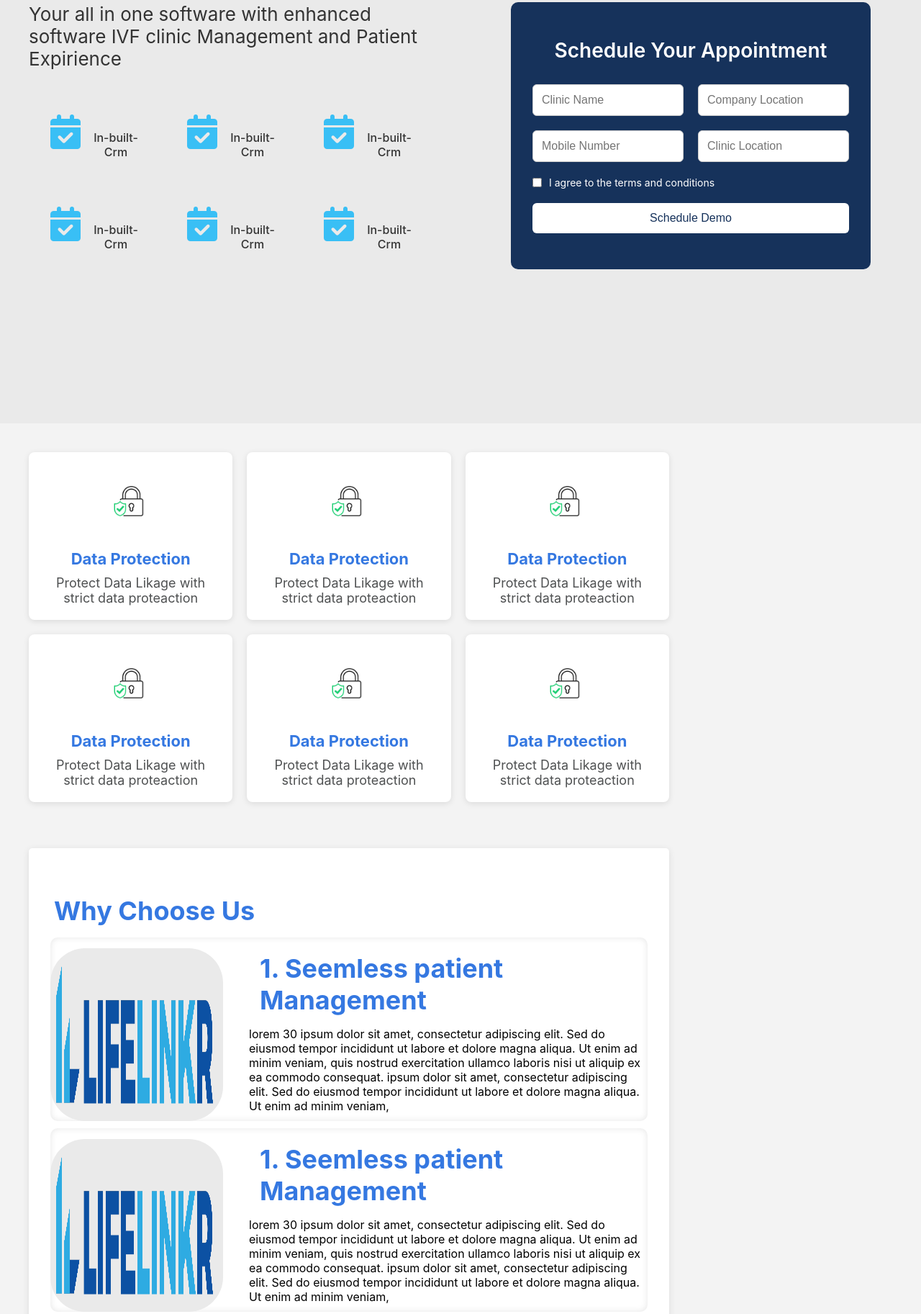
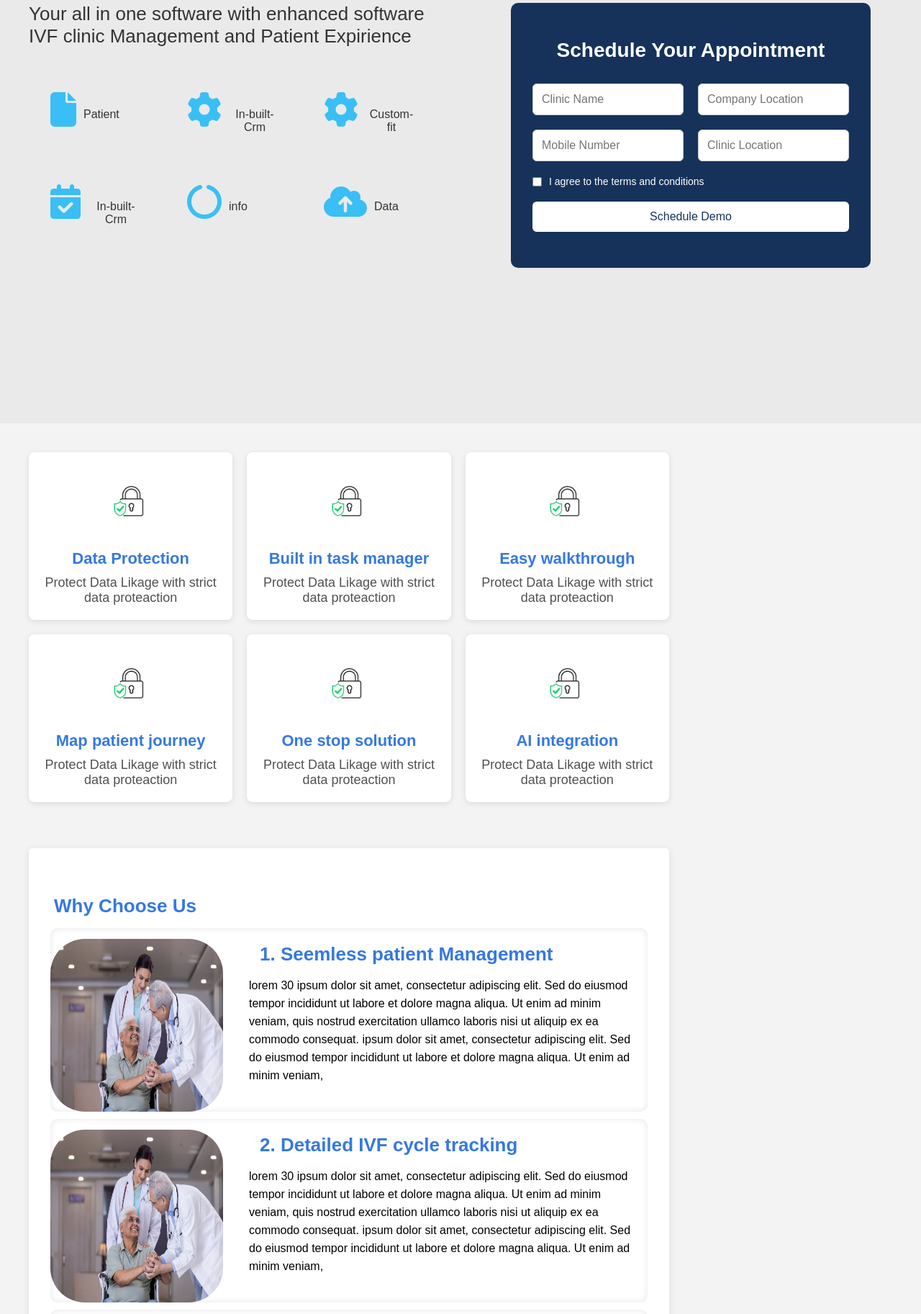
Before and after one commit to rj7075/lifelinkr, a plain HTML site: page index.html in a window 1280 px wide. Shown: the part 344-2169 px from the top of the page at 72% size. Drawn offline with Linux system fonts and the light colour scheme; a web font is replaced by a local one.

Commit message:
third commit

```diff
--- a/index.html
+++ b/index.html
@@ -9,7 +9,9 @@
       href="https://fonts.googleapis.com/css2?family=Roboto&display=swap"
       rel="stylesheet"
     />
-
+     <link rel="preconnect" href="https://fonts.googleapis.com">
+<link rel="preconnect" href="https://fonts.gstatic.com" crossorigin>
+<link href="https://fonts.googleapis.com/css2?family=Ancizar+Sans:ital,wght@0,100..1000;1,100..1000&family=Inter:ital,opsz,wght@0,14..32,100..900;1,14..32,100..900&family=Oleo+Script+Swash+Caps:wght@400;700&family=Open+Sans:ital,wght@0,300..800;1,300..800&family=Poppins:ital,wght@0,100;0,200;0,300;0,400;0,500;0,600;0,700;0,800;0,900;1,100;1,200;1,300;1,400;1,500;1,600;1,700;1,800;1,900&family=Roboto:ital,wght@0,100..900;1,100..900&display=swap" rel="stylesheet">
     <script
       src="https://kit.fontawesome.com/5b945d12c0.js"
       crossorigin="anonymous"
@@ -61,28 +63,28 @@
 
           <div class="icon-grid">
             <div class="icon-box">
-              <i class="fas fa-calendar-check"></i>
+              <i class="fa-solid fa-file"></i>
+              <span>Patient</span>
+            </div>
+            <div class="icon-box">
+              <i class="fa-solid fa-gear"></i>
               <span>In-built-Crm</span>
+            </div>
+            <div class="icon-box">
+              <i class="fa-solid fa-gear"></i>
+              <span>Custom-fit</span>
             </div>
             <div class="icon-box">
               <i class="fas fa-calendar-check"></i>
               <span>In-built-Crm</span>
             </div>
             <div class="icon-box">
-              <i class="fas fa-calendar-check"></i>
-              <span>In-built-Crm</span>
+              <i class="fa-solid fa-circle-notch"></i>
+              <span>info</span>
             </div>
             <div class="icon-box">
-              <i class="fas fa-calendar-check"></i>
-              <span>In-built-Crm</span>
-            </div>
-            <div class="icon-box">
-              <i class="fas fa-calendar-check"></i>
-              <span>In-built-Crm</span>
-            </div>
-            <div class="icon-box">
-              <i class="fas fa-calendar-check"></i>
-              <span>In-built-Crm</span>
+              <i class="fa-solid fa-cloud-arrow-up"></i>
+              <span>Data</span>
             </div>
           </div>
         </div>
@@ -122,27 +124,27 @@
           </div>
           <div class="box">
             <img src="images/icon/dataprotection.png" alt="Icon 3" />
-            <h3>Data Protection</h3>
+            <h3>Built in task manager</h3>
             <p>Protect Data Likage with strict data proteaction</p>
           </div>
           <div class="box">
             <img src="images/icon/dataprotection.png" alt="Icon 3" />
-            <h3>Data Protection</h3>
+            <h3>Easy walkthrough</h3>
             <p>Protect Data Likage with strict data proteaction</p>
           </div>
           <div class="box">
             <img src="images/icon/dataprotection.png" alt="Icon 3" />
-            <h3>Data Protection</h3>
+            <h3>Map patient journey</h3>
             <p>Protect Data Likage with strict data proteaction</p>
           </div>
           <div class="box">
             <img src="images/icon/dataprotection.png" alt="Icon 3" />
-            <h3>Data Protection</h3>
+            <h3>One stop solution</h3>
             <p>Protect Data Likage with strict data proteaction</p>
           </div>
           <div class="box">
             <img src="images/icon/dataprotection.png" alt="Icon 3" />
-            <h3>Data Protection</h3>
+            <h3>AI integration</h3>
             <p>Protect Data Likage with strict data proteaction</p>
           </div>
         </div>
@@ -151,7 +153,7 @@
           <h2>Why Choose Us</h2>
           <div class="choose-box">
             <div class="image-box">
-              <img src="images/image.png" alt="Choose Us Image" />
+              <img src="images/icon/patientcare.png" alt="Choose Us Image" />
             </div>
             <div class="content-box">
               <h2>1. Seemless patient Management</h2>
@@ -169,10 +171,10 @@
 
           <div class="choose-box">
             <div class="image-box">
-              <img src="images/image.png" alt="Choose Us Image" />
+              <img src="images/icon/patientcare.png" alt="Choose Us Image" />
             </div>
             <div class="content-box">
-              <h2>1. Seemless patient Management</h2>
+              <h2>2. Detailed IVF cycle tracking</h2>
               <p>
                 lorem 30 ipsum dolor sit amet, consectetur adipiscing elit. Sed
                 do eiusmod tempor incididunt ut labore et dolore magna aliqua.
@@ -187,10 +189,10 @@
 
           <div class="choose-box">
             <div class="image-box">
-              <img src="images/image.png" alt="Choose Us Image" />
+              <img src="images/icon/patientcare.png" alt="Choose Us Image" />
             </div>
             <div class="content-box">
-              <h2>1. Seemless patient Management</h2>
+              <h2>3.Automated Billing and Finanace integration</h2>
               <p>
                 lorem 30 ipsum dolor sit amet, consectetur adipiscing elit. Sed
                 do eiusmod tempor incididunt ut labore et dolore magna aliqua.
@@ -205,10 +207,10 @@
 
           <div class="choose-box">
             <div class="image-box">
-              <img src="images/image.png" alt="Choose Us Image" />
+              <img src="images/icon/patientcare.png" alt="Choose Us Image" />
             </div>
             <div class="content-box">
-              <h2>1. Seemless patient Management</h2>
+              <h2>4.Lab Management</h2>
               <p>
                 lorem 30 ipsum dolor sit amet, consectetur adipiscing elit. Sed
                 do eiusmod tempor incididunt ut labore et dolore magna aliqua.
@@ -223,10 +225,10 @@
 
           <div class="choose-box">
             <div class="image-box">
-              <img src="images/image.png" alt="Choose Us Image" />
+              <img src="images/icon/patientcare.png" alt="Choose Us Image" />
             </div>
             <div class="content-box">
-              <h2>1. Seemless patient Management</h2>
+              <h2>5. Reporting and complience</h2>
               <p>
                 lorem 30 ipsum dolor sit amet, consectetur adipiscing elit. Sed
                 do eiusmod tempor incididunt ut labore et dolore magna aliqua.
@@ -244,27 +246,27 @@
           <h2>Benifits You will Gain</h2>
           <div class="grid">
             <div class="benifit-box">
-              <img src="images/image.png" alt="Icon 3" />
+              <img src="images/icon/benifit.png" alt="Icon 3" />
               <h3>Data <span>Protection</span></h3>
             </div>
             <div class="benifit-box">
-              <img src="images/image.png" alt="Icon 3" />
+              <img src="images/icon/patientcare.png" alt="Icon 3" />
               <h3>Data <span>Protection</span></h3>
             </div>
             <div class="benifit-box">
-              <img src="images/image.png" alt="Icon 3" />
+              <img src="images/icon/benifit.png" alt="Icon 3" />
               <h3>Data <span>Protection</span></h3>
             </div>
             <div class="benifit-box">
-              <img src="images/image.png" alt="Icon 3" />
+              <img src="images/icon/patientcare.png" alt="Icon 3" />
               <h3>Data <span>Protection</span></h3>
             </div>
             <div class="benifit-box">
-              <img src="images/image.png" alt="Icon 3" />
+              <img src="images/icon/benifit.png" alt="Icon 3" />
               <h3>Data <span>Protection</span></h3>
             </div>
             <div class="benifit-box">
-              <img src="images/image.png" alt="Icon 3" />
+              <img src="images/icon/patientcare.png" alt="Icon 3" />
               <h3>Data <span>Protection</span></h3>
             </div>
           </div>
@@ -272,7 +274,7 @@
         <div class="faq">
           <h2>FAQ</h2>
           <div class="faq-image">
-            <img src="images/image.png" alt="" />
+            <img src="images/icon/patientcare.png" alt="" />
           </div>
           <div class="accordion">
             <div class="accordion-item">
@@ -466,7 +468,7 @@
           <h2>Managing Art made Hassle Free</h2>
           <div class="managebox">
             <div class="manageleft">
-              <img src="images/image.png" alt="Manage Image" />
+              <img src="images/icon/patientcare.png" alt="Manage Image" />
             </div>
             <div class="manageright">
               <ul>
@@ -511,7 +513,7 @@
               <button class="manage-btn">Learn More</button>
             </div>
             <div class="manageleft">
-              <img src="images/image.png" alt="Manage Image" />
+              <img src="images/icon/patientcare.png" alt="Manage Image" />
             </div>
           </div>
         </div>
--- a/style.css
+++ b/style.css
@@ -6,6 +6,7 @@
 
 body {
   font-family: "Inter", sans-serif;
+  font-family: "Ancizar Sans", sans-serif;
 }
 /* ------------------------Navbar section ---------------------------------------- */
 nav {
@@ -259,8 +260,11 @@ input[type="tel"] {
 }
 .whychoose h2 {
   color: #3578e1;
-  font-size: 36px;
+  font-size: 26px;
   margin: 15px;
+}
+.whychoose p {
+  line-height: 25px;
 }
 .choose-box {
   display: flex;
@@ -702,11 +706,11 @@ input[type="tel"] {
   color: #2c3e50;
 }
 
-@media (min-width: 900px) {
+/* @media (min-width: 900px) {
   .menu-toggle {
     display: none;
   }
-}
+} */
 
 /* Responsive styles for mobile */
 @media (max-width: 768px) {
@@ -731,4 +735,36 @@ input[type="tel"] {
   .menu.show {
     display: flex;
   }
+  .footerleft img {
+    width: 10rem;
+    height: 6rem;
+    margin-left: 30px;
+  }
+  .footerleft p {
+    padding-left: 0;
+    margin-left: 0;
+  }
 }
+
+@media (max-width: 608px) {
+  .menu-toggle {
+    display: flex;
+    padding-left: 313px;
+  }
+  .menu {
+    display: none;
+    flex-direction: column;
+    gap: 15px;
+    position: absolute;
+    top: 65px; /* Below navbar */
+    right: 30px;
+    background-color: #eaeaea;
+    padding: 20px;
+    box-shadow: 0 2px 10px rgba(0, 0, 0, 0.2);
+    z-index: 999;
+    border-radius: 8px;
+  }
+  .menu.show {
+    display: flex;
+  }
+}
```
Also changed, not shown: images/icon/.png (added), images/icon/benifit.png (added), images/icon/cloud.png (added), images/icon/crm.png (added), images/icon/custom.png (added), images/icon/patient.png (added), images/icon/patientcare.png (added).
